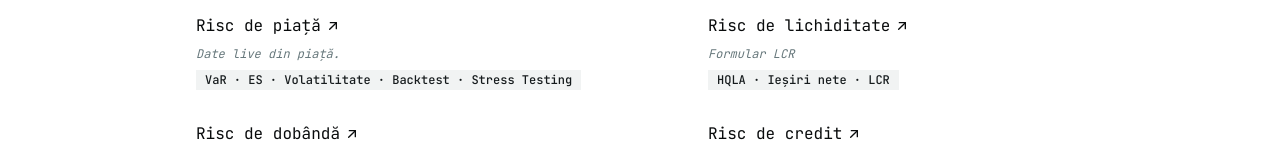
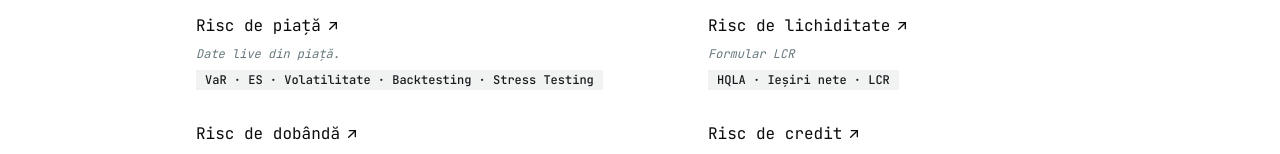
Before and after one commit to itsthevictor/risk, a Next.js app in the folder frontend/: page / in a window 1280 px wide. Shown: the part 456-610 px from the top of the page. Built offline with nearby package versions, Linux system fonts and the light colour scheme.

Commit message:
fix: correct spelling errors in risk analysis badges

```diff
--- a/frontend/app/page.tsx
+++ b/frontend/app/page.tsx
@@ -1,4 +1,3 @@
-
 import { Badge } from '@/components/ui/badge';
 import { IconArrowUpRight } from '@tabler/icons-react';
 import Link from 'next/link';
@@ -48,7 +47,7 @@ export default function Home() {
           </span>
 
           <Badge variant='secondary'>
-            VaR · ES · Volatilitate · Backtest · Stress Testing
+            VaR · ES · Volatilitate · Backtesting · Stress Testing
           </Badge>
         </div>
         <div className='flex flex-col gap-y-2'>
@@ -81,7 +80,7 @@ export default function Home() {
             Date mockup
           </span>
 
-          <Badge variant='secondary'>EVE · NII · Socuri de dobândă</Badge>
+          <Badge variant='secondary'>EVE · NII · Șocuri de dobândă</Badge>
         </div>
         <div className='flex flex-col gap-y-2'>
           {/* <Button variant='ghost' className='w-fit'> */}
```
